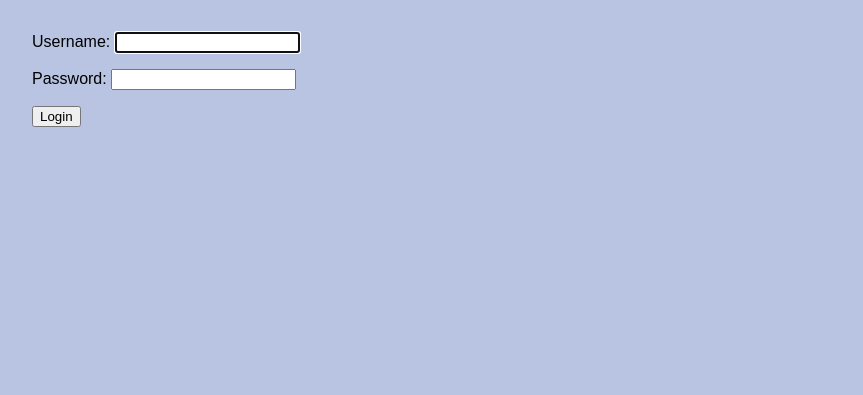
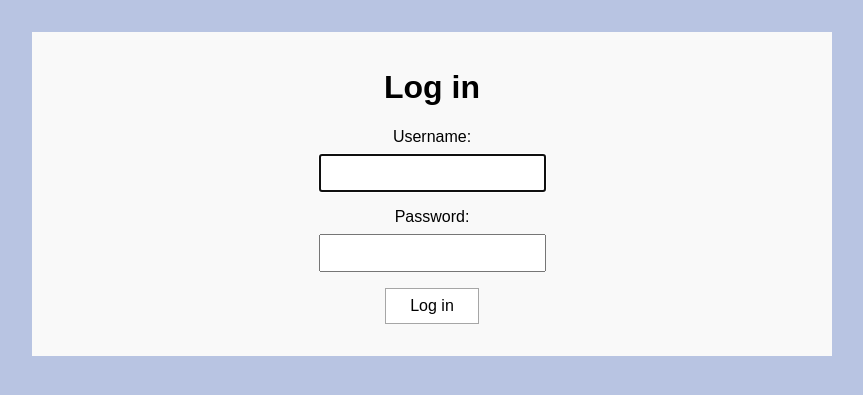
Before and after one commit to Pantonshire/BridgingCoursework, a Django app: page /login in a window 1280 px wide. Shown: the top 395 px of the page, without its empty margins (208-1071 px from the left). Run offline with Django 3.2, Linux system fonts and the light colour scheme.

Commit message:
Styling login page

```diff
--- a/blog/static/css/blog.css
+++ b/blog/static/css/blog.css
@@ -126,27 +126,6 @@ body {
 
 #CommentForm textarea {
     width: 100%;
-    box-sizing: border-box;
-    resize: vertical;
-    font-size: 1em;
-    font-weight: 300;
-}
-
-#CommentForm button {
-    background-color: white;
-    border: 1px solid #707070;
-    box-sizing: border-box;
-    padding: 0.5em 0.75em;
-    margin: 0.5em 0;
-    font-size: 1em;
-    font-weight: 300;
-    text-decoration: none;
-    color: black;
-    transition: background-color 0.15s ease-out;
-}
-
-#CommentForm button:hover {
-    background-color: #C9D4F2;
 }
 
 .form input, .form button, .form textarea {
@@ -154,8 +133,45 @@ body {
     box-sizing: border-box;
 }
 
+.form.centre label {
+    display: block;
+    text-align: center;
+    margin: 0.5em 0;
+}
+
+.form.centre input, .form.centre button, .form.centre textarea {
+    margin: 0 auto;
+}
+
+.form input[type=text], .form input[type=password], .form textarea {
+    box-sizing: border-box;
+    font-size: 1em;
+    font-weight: 300;
+    padding: 0.5em;
+}
+
 .form textarea {
     resize: vertical;
+}
+
+.form button {
+    background-color: white;
+    border: 1px solid #A6A6A6;
+    box-sizing: border-box;
+    padding: 0.5em 1.5em;
+    margin: 0.5em 0;
+    font-size: 1em;
+    font-weight: 300;
+    text-decoration: none;
+    color: black;
+}
+
+.form button:hover {
+    outline: 3px solid #C9D4F2;
+}
+
+.form .field {
+    margin: 1em 0;
 }
 
 .box {
@@ -172,6 +188,10 @@ body {
     -webkit-user-select: none;
     -ms-user-select: none;
     user-select: none;
+}
+
+.postPreview:hover {
+    outline: 3px solid #8BA1DE;
 }
 
 .postContent {
@@ -196,3 +216,11 @@ body {
     margin: 0.5em 0;
     font-weight: lighter;
 }
+
+.error {
+    color: #AD3434
+}
+
+.textCentre {
+    text-align: center;
+}
--- a/blog/templates/blog/login.html
+++ b/blog/templates/blog/login.html
@@ -12,11 +12,26 @@
 
 <body>
     <div id="Content">
-        <form method="post">
-            {% csrf_token %}
-            {{ form.as_p }}
-            <button type="submit">Login</button>
-        </form>
+        <div class="box">
+            <h1 class="textCentre">Log in</h1>
+            <form method="POST" class="form centre">
+                {% csrf_token %}
+                <div class="field">
+                    {{form.username.label_tag}}
+                    {{form.username}}
+                </div>
+                <div class="field">
+                    {{form.password.label_tag}}
+                    {{form.password}}
+                </div>
+                <div class="field">
+                    <button type="submit">Log in</button>
+                </div>
+            </form>
+            {% if form.errors %}
+                <p class="textCentre error">Username / password pair does not match any account</p>
+            {% endif %}
+        </div>
     </div>
 </body>
 </html>
--- a/blog/templates/blog/manage_post.html
+++ b/blog/templates/blog/manage_post.html
@@ -1,10 +1,12 @@
 {% extends 'blog/blog_page.html' %}
 
 {% block content %}
+    <div class="box">
         <h1>{% block header %}{% endblock %}</h1>
         <form action={% block action %}{% endblock %} method={% block method %}{% endblock %} class="form">
             {% csrf_token %}
             {{form}}
             <button type="submit">{% block submit_text %}{% endblock %}</button>
         </form>
+    </div>
 {% endblock %}
--- a/blog/templates/blog/post.html
+++ b/blog/templates/blog/post.html
@@ -14,7 +14,7 @@
     </div>
     <div class="box">
         <h2>Comments ({{comments.count}})</h2>
-        <form action={% url 'submit_comment' post_path=post.path %} method="POST" id="CommentForm">
+        <form action={% url 'submit_comment' post_path=post.path %} method="POST" id="CommentForm" class="form">
             {% csrf_token %}
             <div>
                 {{comment_form.content.errors}}
```
Lines whose indentation alone changed are shown as unchanged.
